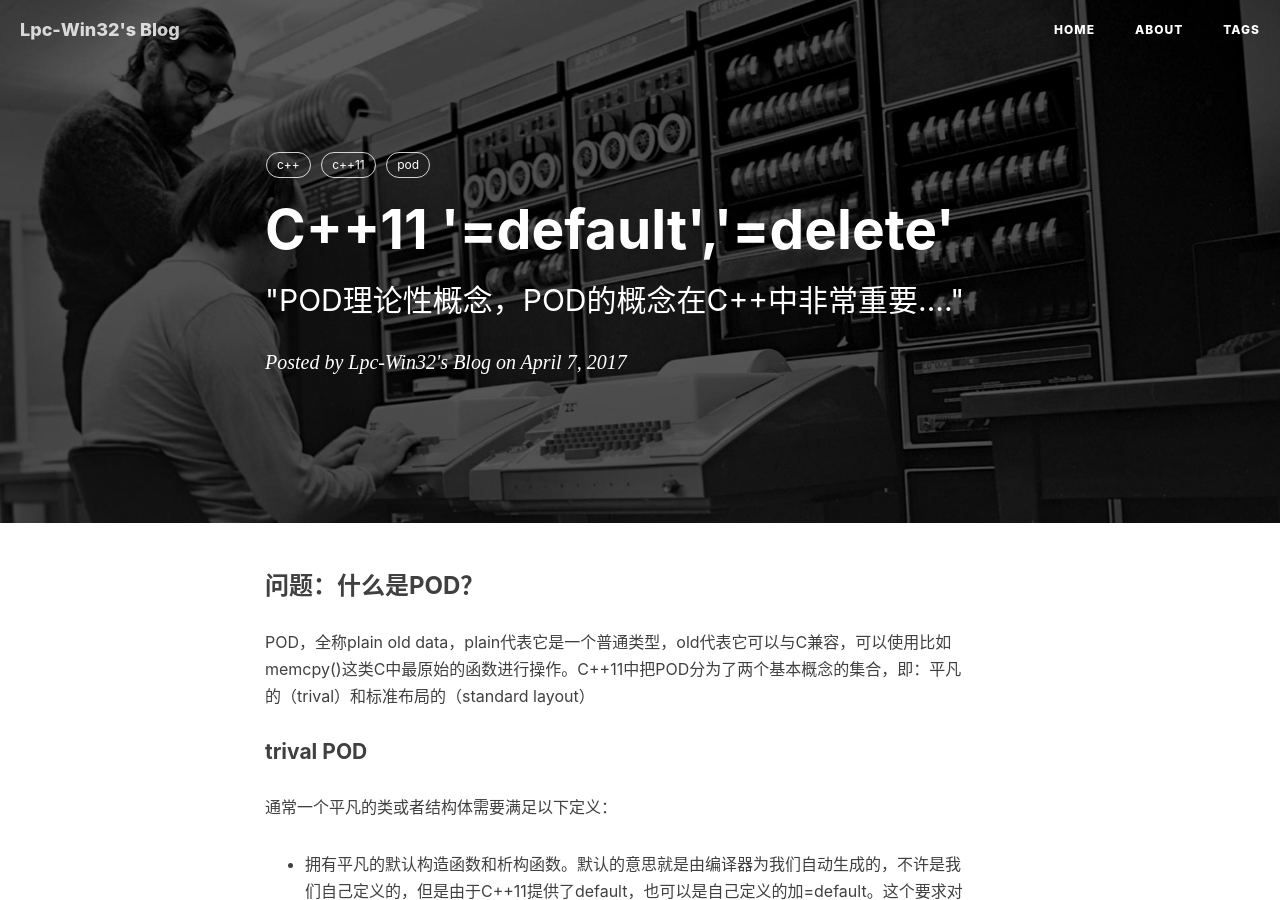
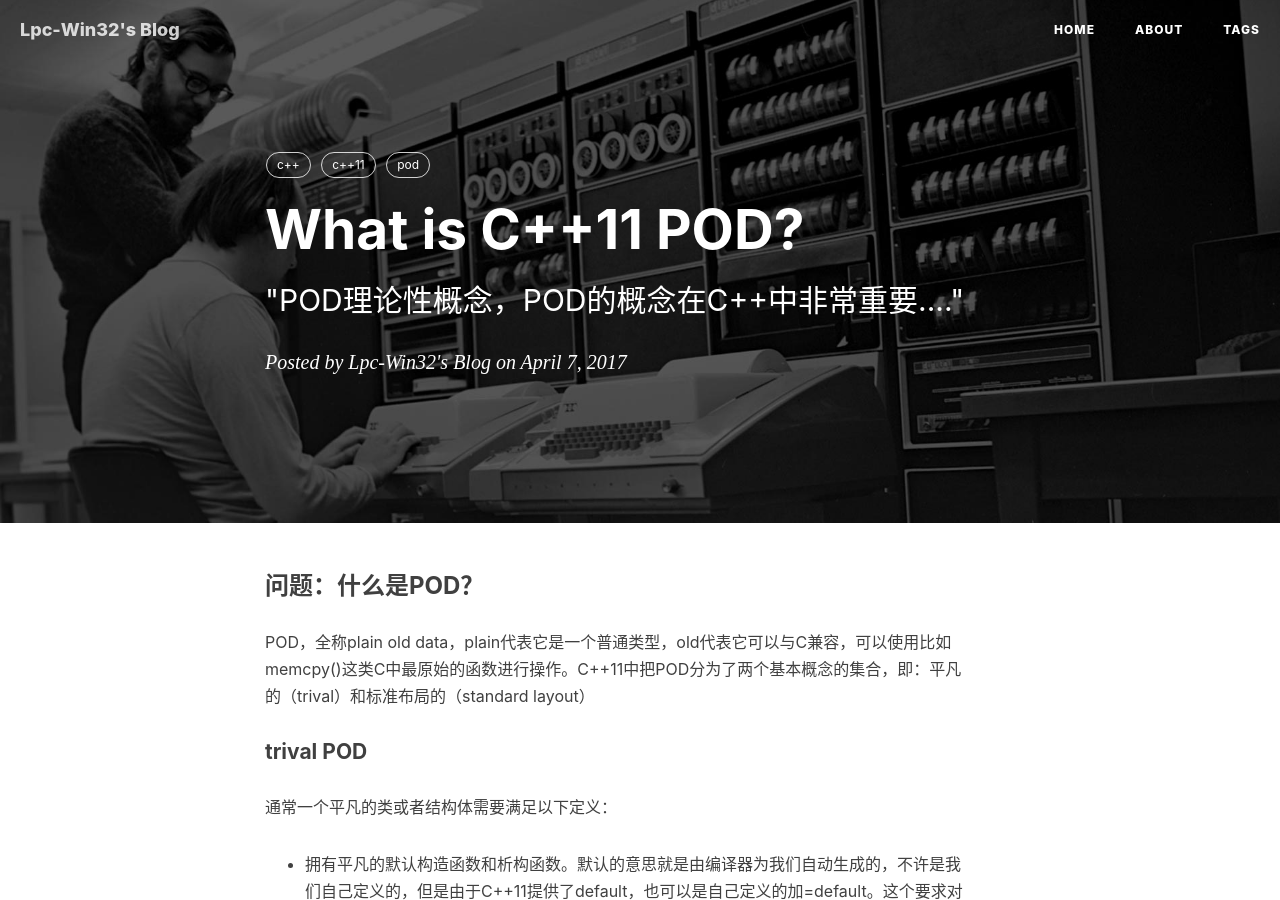
Before and after one commit to Lpc-win32/lpc-win32.github.io, a Jekyll site: the page built from _posts/2017-04-07-cpp11-pod.markdown, in a window 1280 px wide and 900 px high. Built offline with Jekyll 4.4.1, drawn with Linux system fonts in a browser that asks for light colours; nearby versions of some CDN libraries; comment, search, counter and statistics services are not loaded.

Commit message:
modified:   2017-04-07-cpp11-pod.markdown

```diff
--- a/_posts/2017-04-07-cpp11-pod.markdown
+++ b/_posts/2017-04-07-cpp11-pod.markdown
@@ -1,6 +1,6 @@
 ---
 layout:     post
-title:      "C++11 '=default','=delete'"
+title:      "What is C++11 POD?"
 subtitle:   " \"POD理论性概念，POD的概念在C++中非常重要....\""
 date:       2017-04-07 19:25
 header-img: "img/post-bg-unix-linux.jpg"
```
